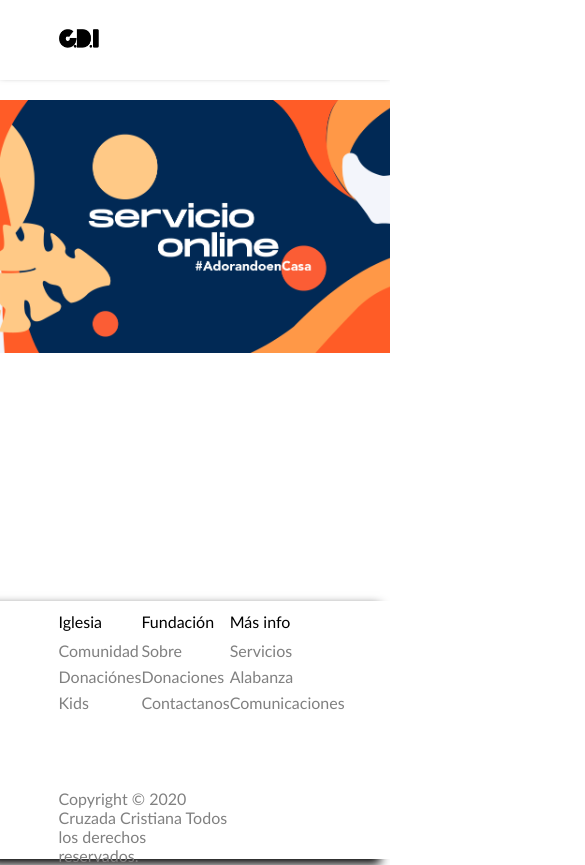
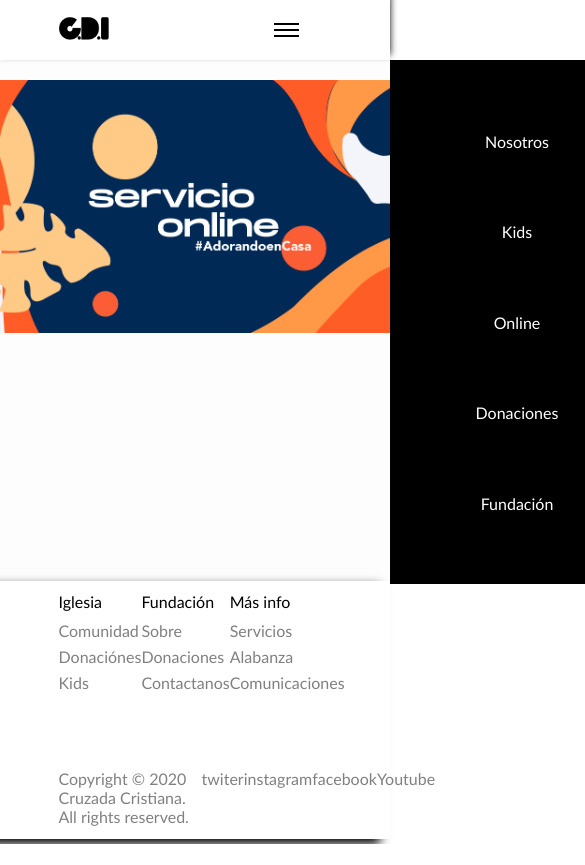
Before and after one commit to Sergiorodp/IglesiaCDIBlank, a React (Create React App) app: page / in a window 390 px wide. Shown: the top 865 px of the page, 585 px wide, since content can reach past the window. After the commit the page ends 844 px from the top, so only its background shows below. Built offline with nearby package versions, Linux system fonts and the light colour scheme.

Commit message:
versión 1 optimizando nav celulares

```diff
--- a/src/App.css
+++ b/src/App.css
@@ -11,7 +11,8 @@ body {
 
 
 .App{
-  background: white;
+  background: rgba(253, 253, 253);
+  /* background: red; */
 }
 
 a{
--- a/src/Components/footer/StyleFooter/StyleFooter.css
+++ b/src/Components/footer/StyleFooter/StyleFooter.css
@@ -76,16 +76,44 @@
 
 /* texto final */
 
-.copy{
+/* .copy{ */
     /* background: yellowgreen; */
-    margin-right: auto;
+    /* margin-right: auto;
     grid-row: 3/4;
+    grid-column: 1/4;
+} */
+
+.end-container{
+    grid-row: 3/4;
+    grid-column: 1/6;
+    /* background: green; */
+    display: grid;
+    grid-template-columns: repeat(6,1fr);
+}
+
+.copy-container-footer{
     grid-column: 1/4;
 }
 
-.copy p{
-    margin-left: auto;
-    margin-right: auto;
+.copy-text-footer{
     color: gray;
     /* background: rebeccapurple; */
 }
+
+.media-container-footer{
+    grid-column: 4/6;
+    display: flex;
+    justify-content: space-evenly;
+}
+
+.media-container-footer a:hover p{
+    color: black;
+}
+
+.media-container-footer p{
+    color: gray;
+}
+
+@media screen and (max-width: 900px){
+
+}
--- a/src/Components/footer/footer.js
+++ b/src/Components/footer/footer.js
@@ -33,8 +33,16 @@ function FooterCDI(){
                 <div className = "logo-footer-container">
                     <img src = {Logo} alt = "web-logo" className="logo-footer-class"></img>
                 </div>
-                <div className = "copy">
-                    <p key = "copy-right">Copyright © {new Date().getFullYear()} Cruzada Cristiana Todos los derechos reservados.</p>
+                <div className = "end-container">
+                    <div className = "copy-container-footer">
+                        <p key = "copy-right" className = "copy-text-footer">Copyright © {new Date().getFullYear()} Cruzada Cristiana. All rights reserved. </p>
+                    </div>
+                    <div className = "media-container-footer">
+                        <a href = "/"><p>twiter</p></a>
+                        <a href = "/"><p>instagram</p></a>
+                        <a href = "/"><p>facebook</p></a>
+                        <a href = "/"><p>Youtube</p></a>
+                    </div>
                 </div>
             </div>
         </div>
--- a/src/Components/navBar/StylesNav.css
+++ b/src/Components/navBar/StylesNav.css
@@ -22,6 +22,7 @@
     display: grid;
     grid-template-columns: repeat(5,1fr);
     /* identificar fondo */
+    /* background: red; */
 
 }
 
@@ -78,23 +79,86 @@
     /* background: blue; */
 }
 
-@media screen and (max-width: 900px){
+/* lines movil none */
+
+.lines-nav-container{
+    display: none;
+}
+
+.lines-block{
+    cursor: pointer;
+}
+
+@media screen and (max-width: 970px){
+
+    body{
+        overflow-x: hidden;
+    }
+
     .nav-container{
         display: grid;
         grid-template-columns: 1fr 1fr 1fr;
-        height: 80px;
+        height: 60px;
     }
 
     .logo-class{
-        width: 90%;
+        width: 50px;
     }
 
     .nav-list-container{
-        display: none;
+        grid-template-rows: 1fr;
+        position: absolute;
+        right: 0px;
+        height: calc(100vh - 60px - 260px);
+        background: black;
+        border-radius: 10px;
+        top : 60px;
+        width: 60%;
+        /* tranformar*/
+        transform: translateX( 100%);
+        transition: transform 0.5s ease-in;
+        /* box-shadow: 0px 5px 20px black; */
+    }
+
+    .nav-active{
+        transform: translateX(0%);
+    }
+
+    .nav-list-container ul{
+        grid-row: 1/2;
+        background: black;
+        display: flex;
+        flex-direction: column;
+        align-items: center;
+        justify-content: space-evenly;
+    }
+
+    .nav-list-container a{
+        color: white;
     }
 
     .logo-search{
         display: none;
     }
 
+    /* lines movile yes */
+
+    .lines-nav-container{
+        display: grid;
+        align-items: center;
+        justify-content: center;
+        grid-column: 3/5;
+        /* background: rebeccapurple; */
+    }
+
+    .lines-block{
+        display: block;
+    }
+
+    .lines-nav-container .line-div{
+        width: 25px;
+        height: 2px;
+        background-color: black;
+        margin: 4px;
+    }
 }
--- a/src/Components/navBar/nav.js
+++ b/src/Components/navBar/nav.js
@@ -1,8 +1,11 @@
-import React from 'react'
+import React, { createRef } from 'react'
 import './StylesNav.css';
 import Logo from './images/cdi.png'
 
 function Nav() {
+
+    const navPosition = createRef()
+    var visible = false
 
     const buscador = ["Nosotros","Kids","Online","Donaciones","Fundación"]
 
@@ -14,6 +17,16 @@ function Nav() {
             )
     })
 
+    const show = (e) =>{
+        console.log(navPosition);
+        visible = !visible
+        if(visible){
+            navPosition.current.className += " nav-active"
+        }else{
+            navPosition.current.className = "nav-list-container"
+        }
+    }
+
     return(
     <div className = "main-nav-container">
         <header className = "nav-container">
@@ -22,7 +35,7 @@ function Nav() {
                 <img src = {Logo} alt = "web-logo" className="logo-class"></img>
             </div>
         </div>
-        <nav className = "nav-list-container">
+            <nav className = "nav-list-container" ref = {navPosition}>
                 <ul className = "bg-mine">
                     {colocar}
                 </ul>
@@ -30,6 +43,13 @@ function Nav() {
             <div className = "logo-search">
                 <i className = "fas fa-search logo-search-item"></i>
             </div>
+            <div className = "lines-nav-container">
+                <div className = "lines-block" onClick = {show}>
+                    <div className = "line-one line-div"></div>
+                    <div className = "line-two line-div"></div>
+                    <div className = "line-tree line-div"></div>
+                </div>
+            </div>
     </header>
     </div>
     )
```
Lines whose indentation alone changed are shown as unchanged.
